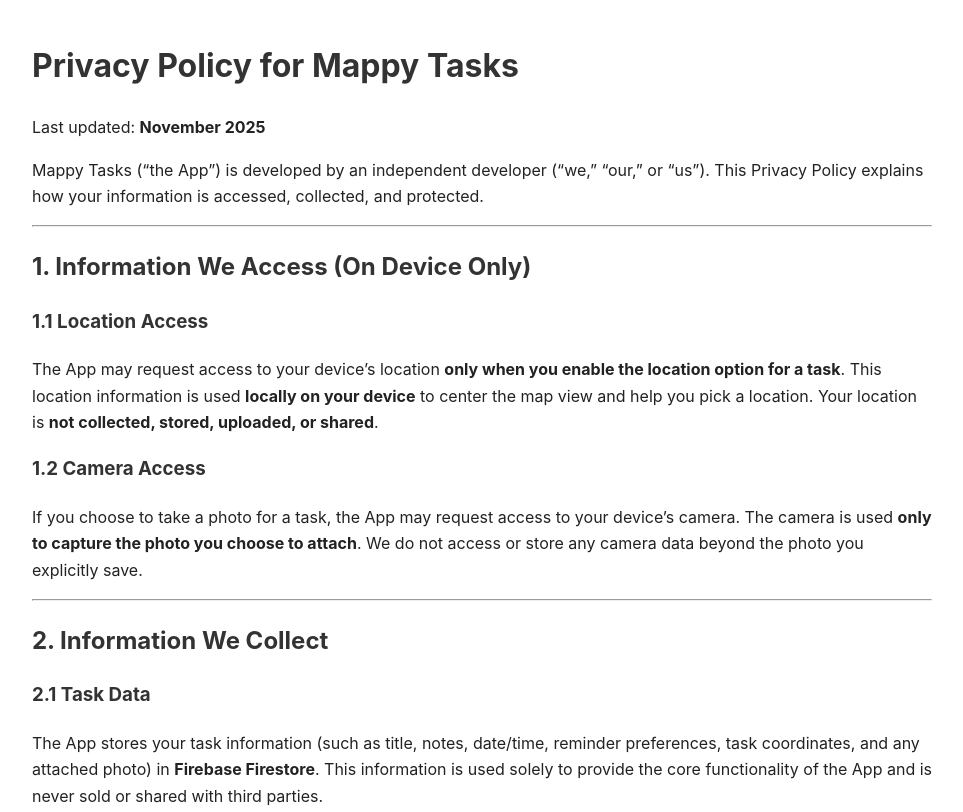
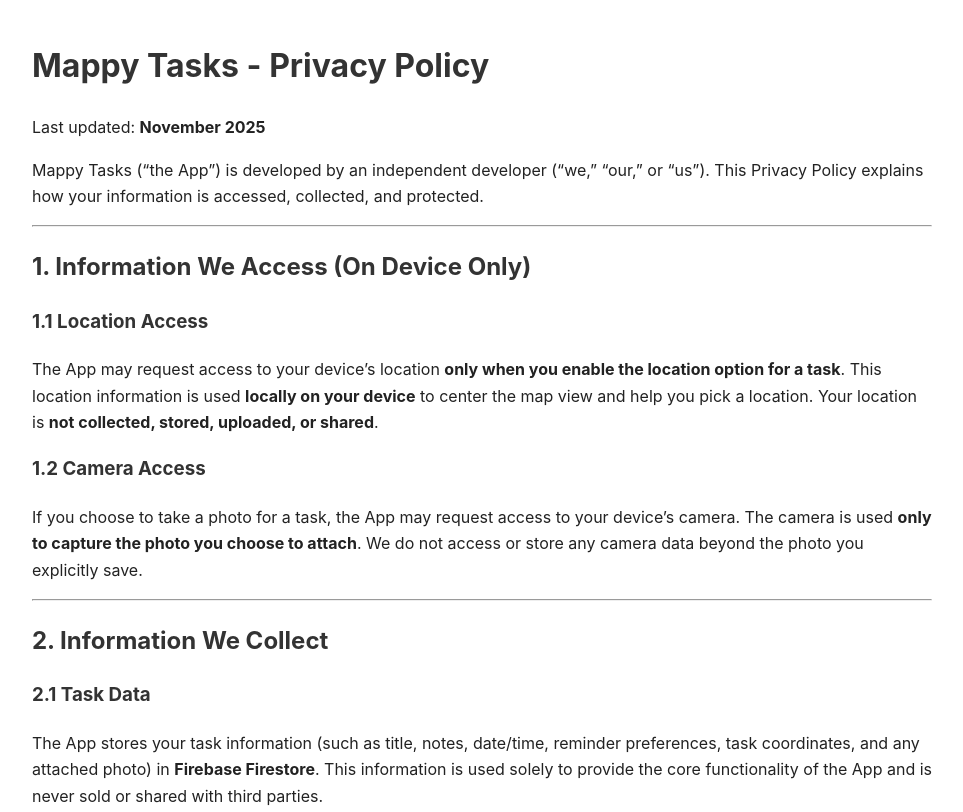
Before and after one commit to ziadkamel74/MappyTasks-privacy, a plain HTML site: page index.html in a window 1280 px wide. Shown: the top 812 px of the page, without its empty margins (158-1121 px from the left). Drawn offline with Linux system fonts and the light colour scheme.

Commit message:
Update index.html

```diff
--- a/index.html
+++ b/index.html
@@ -23,7 +23,7 @@
 </head>
 <body>
 
-<h1>Privacy Policy for Mappy Tasks</h1>
+<h1>Mappy Tasks - Privacy Policy</h1>
 <p>Last updated: <strong>November 2025</strong></p>
 
 <p>
```
